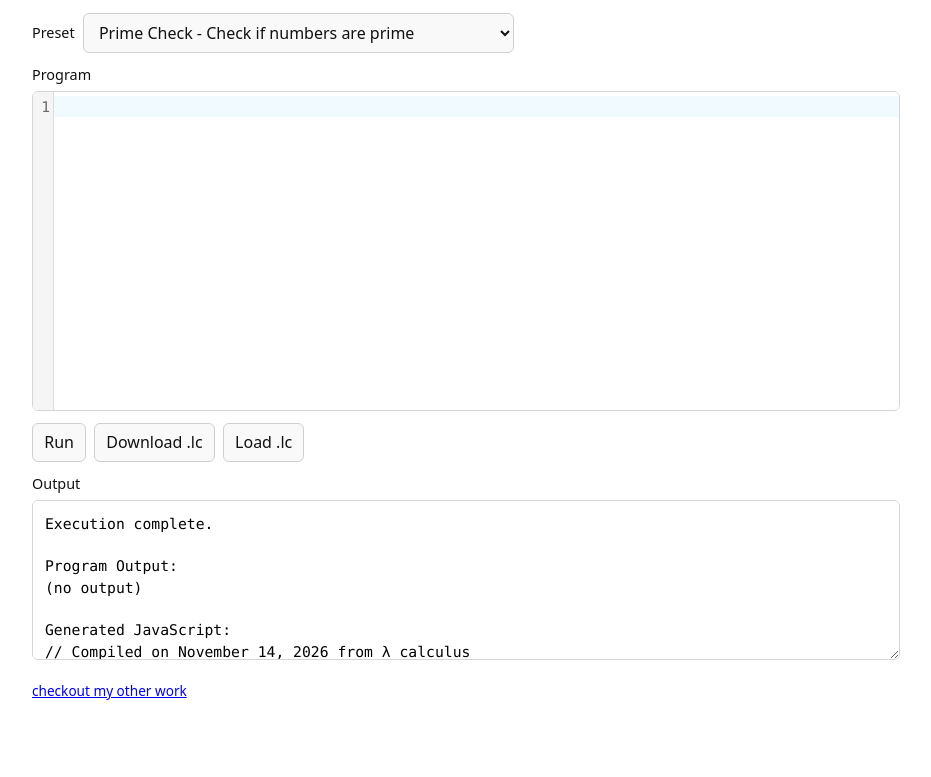
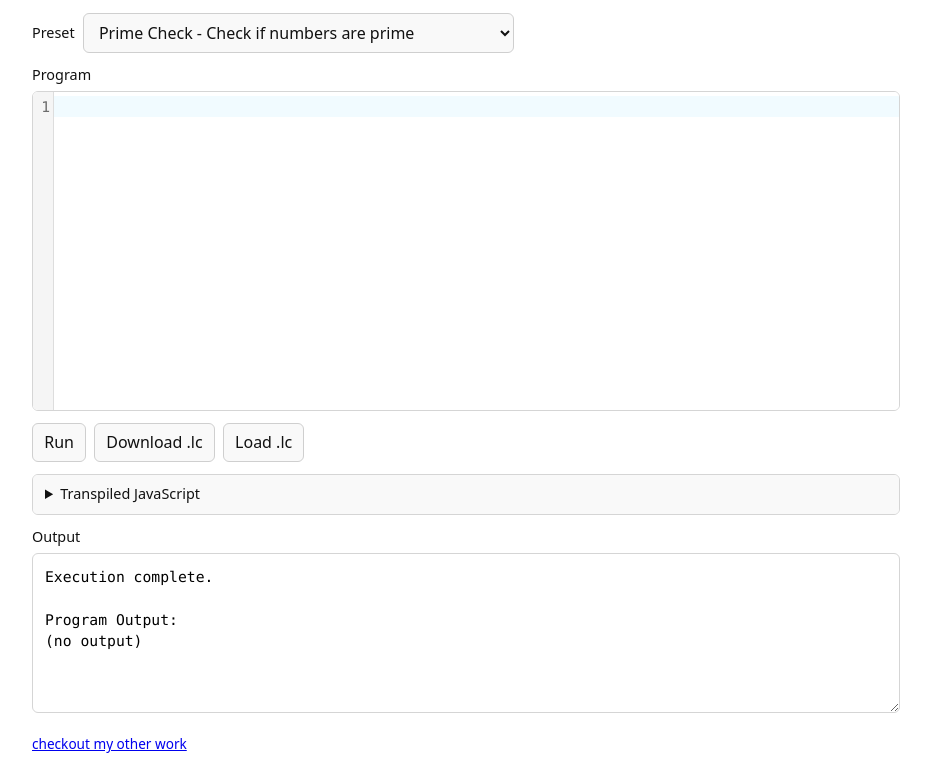
Before and after one commit to willpiam/lambda-calculus-language, a plain HTML site: page website/index.html in a window 1280 px wide. Both pictures are taken after a click on the button "Run". Shown: the part 86-863 px from the top of the page, without its empty margins (174-1105 px from the left). Before the commit the page ends 810 px from the top, so only its background shows below. Drawn offline with Linux system fonts and the light colour scheme; no server answers.

Commit message:
Separate transpiled JavaScript into a collapsed output panel

```diff
--- a/website/app.js
+++ b/website/app.js
@@ -20,6 +20,7 @@ const runButton = document.getElementById("run-btn");
 const downloadButton = document.getElementById("download-btn");
 const fileInput = document.getElementById("file-input");
 const output = document.getElementById("output");
+const transpiledOutput = document.getElementById("transpiled-output");
 const presetSelect = document.getElementById("preset-select");
 let presets = [];
 const DEFAULT_PRESET_ID = "prime-check";
@@ -109,6 +110,7 @@ runButton.addEventListener("click", async () => {
   const transpiler = new LambdaTranspiler({ coloredText: false });
   let generated = "";
 
+  transpiledOutput.value = "";
   output.value = "building...";
   await waitForPaint();
 
@@ -119,6 +121,7 @@ runButton.addEventListener("click", async () => {
     return;
   }
 
+  transpiledOutput.value = generated;
   output.value = "running...";
   await waitForPaint();
 
@@ -147,7 +150,6 @@ runButton.addEventListener("click", async () => {
     } else {
       sections.push("\nProgram Output:\n(no output)");
     }
-    sections.push("\nGenerated JavaScript:\n" + generated);
     output.value = sections.join("\n");
   } catch (error) {
     output.value = `Failed while running: ${error.message}`;
--- a/website/index.html
+++ b/website/index.html
@@ -28,6 +28,11 @@
       <input id="file-input" type="file" accept=".lc,text/plain" />
     </div>
 
+    <details class="transpiled-output">
+      <summary id="transpiled-label">Transpiled JavaScript</summary>
+      <textarea id="transpiled-output" aria-labelledby="transpiled-label" readonly></textarea>
+    </details>
+
     <label for="output">Output</label>
     <textarea id="output" aria-live="polite" readonly></textarea>
 
--- a/website/styles.css
+++ b/website/styles.css
@@ -51,6 +51,33 @@ textarea,
   min-height: 160px;
   white-space: pre-wrap;
   word-break: break-word;
+}
+
+.transpiled-output {
+  margin-top: 0.75rem;
+  border: 1px solid #d5d5d5;
+  border-radius: 6px;
+  overflow: hidden;
+}
+
+.transpiled-output summary {
+  padding: 0.6rem 0.75rem;
+  background: #f9f9f9;
+  font-size: 0.9rem;
+  cursor: pointer;
+}
+
+.transpiled-output summary:hover {
+  background: #f2f2f2;
+}
+
+#transpiled-output {
+  display: block;
+  min-height: 200px;
+  border: 0;
+  border-top: 1px solid #d5d5d5;
+  border-radius: 0;
+  resize: vertical;
 }
 
 #program {
```
